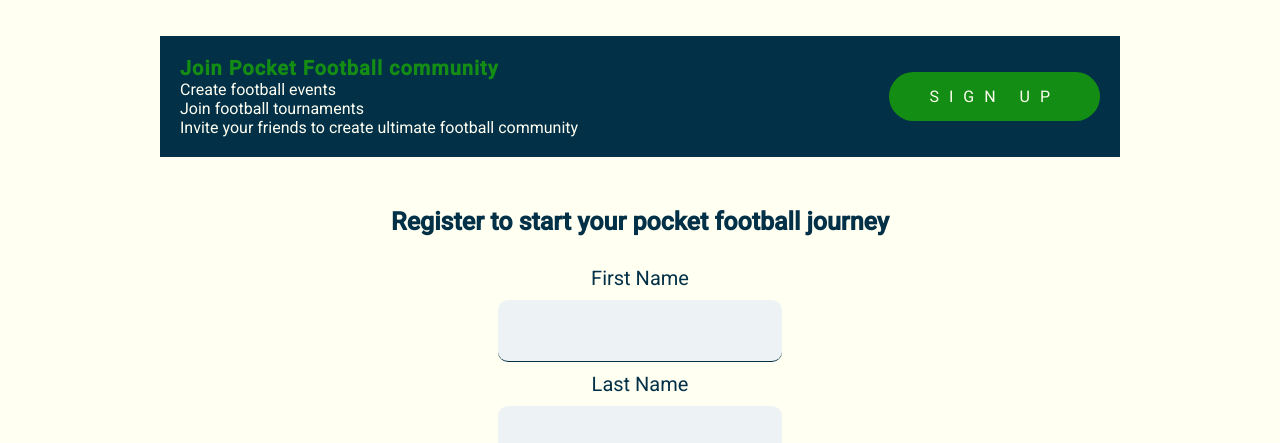
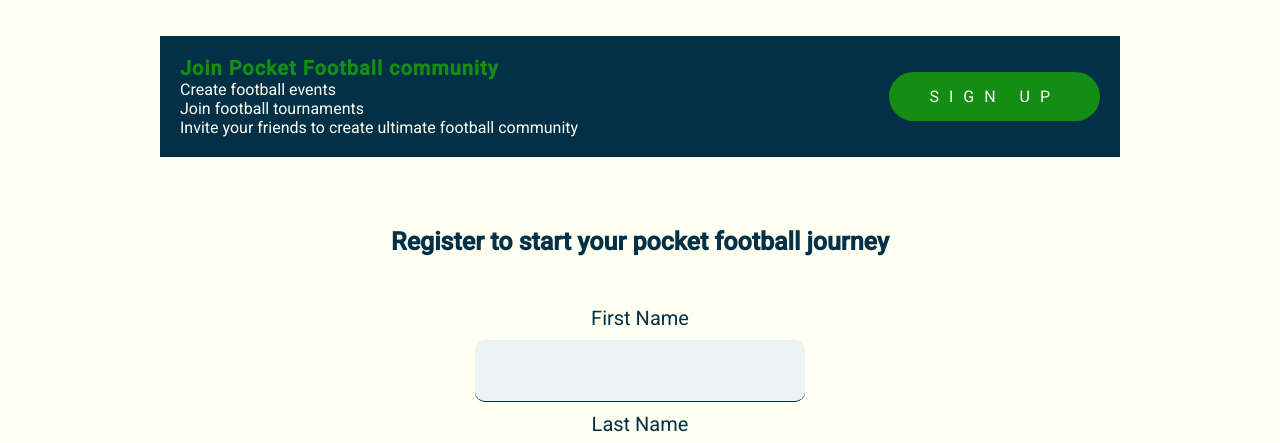
Before and after one commit to lboyadzhiev/Pocket-Football, a website: page index.html in a window 1280 px wide. Shown: the part 626-1069 px from the top of the page. Drawn offline with Linux system fonts and the light colour scheme.

Commit message:
some shanges  - register form

```diff
--- a/sass/_components.scss
+++ b/sass/_components.scss
@@ -154,7 +154,7 @@
     border-bottom: 1px solid var(--color-primary-blue);
     display: block;
     transition: all 0.3s;
-    width: 60%;
+    width: 70%;
 
     &:focus {
       outline: none;
--- a/sass/_layout.scss
+++ b/sass/_layout.scss
@@ -24,6 +24,8 @@
 }
 
 .form-section {
+  // background-image: url(https://images.pexels.com/photos/46798/the-ball-stadion-football-the-pitch-46798.jpeg?auto=compress&cs=tinysrgb&dpr=2&h=650&w=940);
+  // background-size: cover;
   display: flex;
   flex-direction: column;
   align-items: center;
--- a/sass/_typography.scss
+++ b/sass/_typography.scss
@@ -55,6 +55,7 @@
 }
 
 .heading-tertiary {
+  padding: 2rem;
   color: var(--color-primary-blue);
   font-size: 2.5rem;
 }
```
Also changed, not shown: css/style.css.
